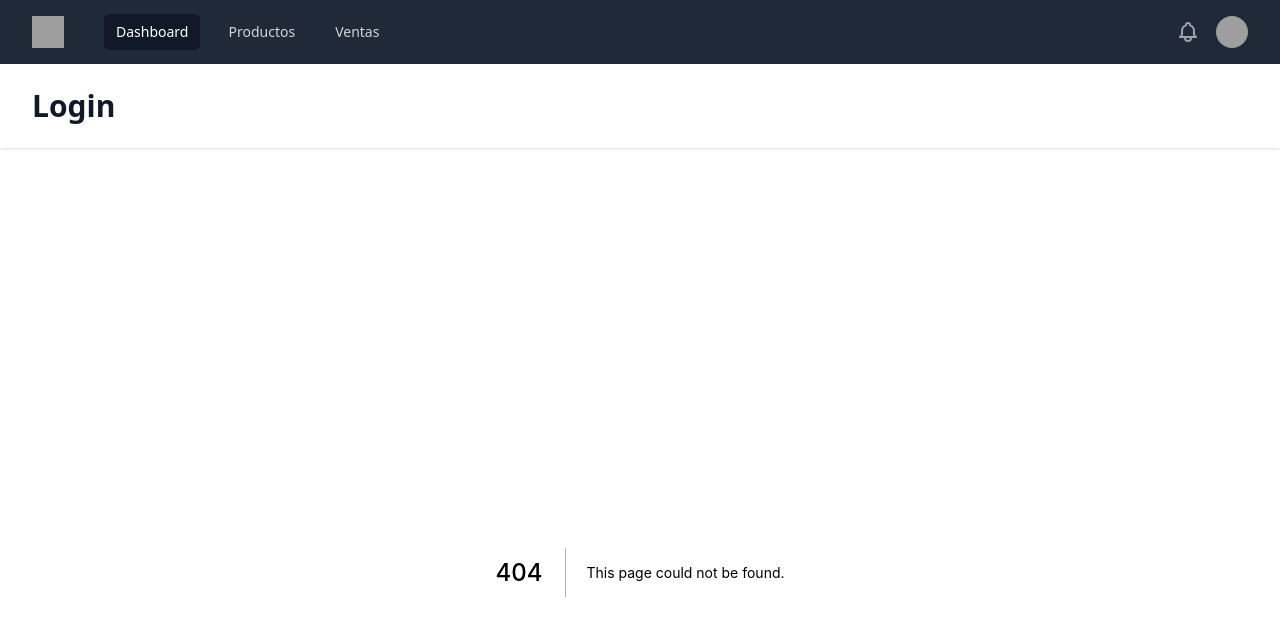
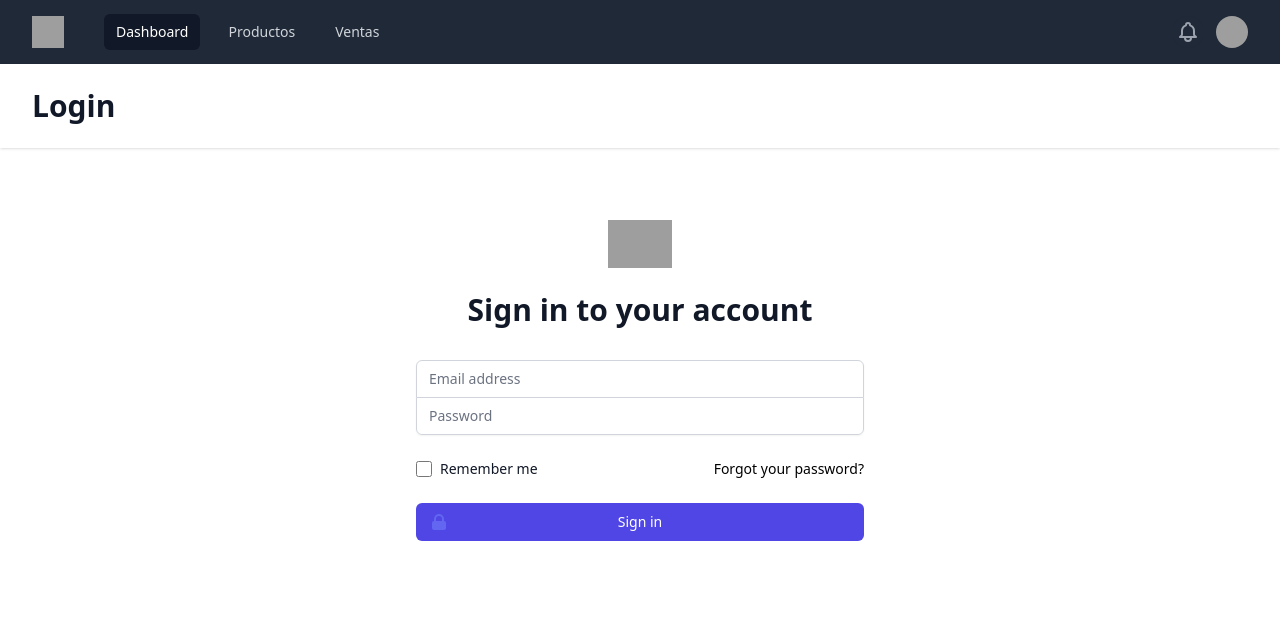
Before and after one commit to My-study-crew/pro-platzi-shop, a Next.js app: page /login in a window 1280 px wide. Before the commit this address had no page. Shown: the top 620 px of the page. Built offline with nearby package versions, Linux system fonts and the light colour scheme; grey boxes are pictures that could not be loaded.

Commit message:
:bricks: [ADD] [MOD]
Login component implementation

```diff
--- a/src/components/LoginPage.jsx
+++ b/src/components/LoginPage.jsx
@@ -1,6 +1,20 @@
 import { LockClosedIcon } from '@heroicons/react/solid';
+import { useRef } from 'react';
+import Link from 'next/link';
 
 export default function LoginPage() {
+  const emailRef = useRef(null);
+  const passwrdRef = useRef(null);
+
+  const SubmitHandler = (event) => {
+    event.preventDefault();
+
+    const email = emailRef.current.value;
+    const passwrd = passwrdRef.current.value;
+
+    console.log(email, passwrd);
+  };
+
   return (
     <>
       <div className="min-h-full flex items-center justify-center py-12 px-4 sm:px-6 lg:px-8">
@@ -9,14 +23,14 @@ export default function LoginPage() {
             <img className="mx-auto h-12 w-auto" src="https://tailwindui.com/img/logos/workflow-mark-indigo-600.svg" alt="Workflow" />
             <h2 className="mt-6 text-center text-3xl font-extrabold text-gray-900">Sign in to your account</h2>
           </div>
-          <Form className="mt-8 space-y-6" action="#" method="POST">
+          <form className="mt-8 space-y-6" onSubmit={SubmitHandler}>
             <input type="hidden" name="remember" defaultValue="true" />
             <div className="rounded-md shadow-sm -space-y-px">
               <div>
                 <label htmlFor="email-address" className="sr-only">
                   Email address
                 </label>
-                <Field
+                <input
                   id="email-address"
                   name="email"
                   type="email"
@@ -24,13 +38,14 @@ export default function LoginPage() {
                   required
                   className="appearance-none rounded-none relative block w-full px-3 py-2 border border-gray-300 placeholder-gray-500 text-gray-900 rounded-t-md focus:outline-none focus:ring-indigo-500 focus:border-indigo-500 focus:z-10 sm:text-sm"
                   placeholder="Email address"
+                  ref={emailRef}
                 />
               </div>
               <div>
                 <label htmlFor="password" className="sr-only">
                   Password
                 </label>
-                <Field
+                <input
                   id="password"
                   name="password"
                   type="password"
@@ -38,6 +53,7 @@ export default function LoginPage() {
                   required
                   className="appearance-none rounded-none relative block w-full px-3 py-2 border border-gray-300 placeholder-gray-500 text-gray-900 rounded-b-md focus:outline-none focus:ring-indigo-500 focus:border-indigo-500 focus:z-10 sm:text-sm"
                   placeholder="Password"
+                  ref={passwrdRef}
                 />
               </div>
             </div>
@@ -51,9 +67,9 @@ export default function LoginPage() {
               </div>
 
               <div className="text-sm">
-                <a href="#" className="font-medium text-indigo-600 hover:text-indigo-500">
+                <Link href="/" className="font-medium text-indigo-600 hover:text-indigo-500">
                   Forgot your password?
-                </a>
+                </Link>
               </div>
             </div>
 
@@ -68,7 +84,7 @@ export default function LoginPage() {
                 Sign in
               </button>
             </div>
-          </Form>
+          </form>
         </div>
       </div>
     </>
--- /dev/null
+++ b/src/pages/login.jsx
@@ -0,0 +1,5 @@
+import LoginPage from '@components/LoginPage';
+
+export default function Login() {
+  return <LoginPage />;
+}
```
